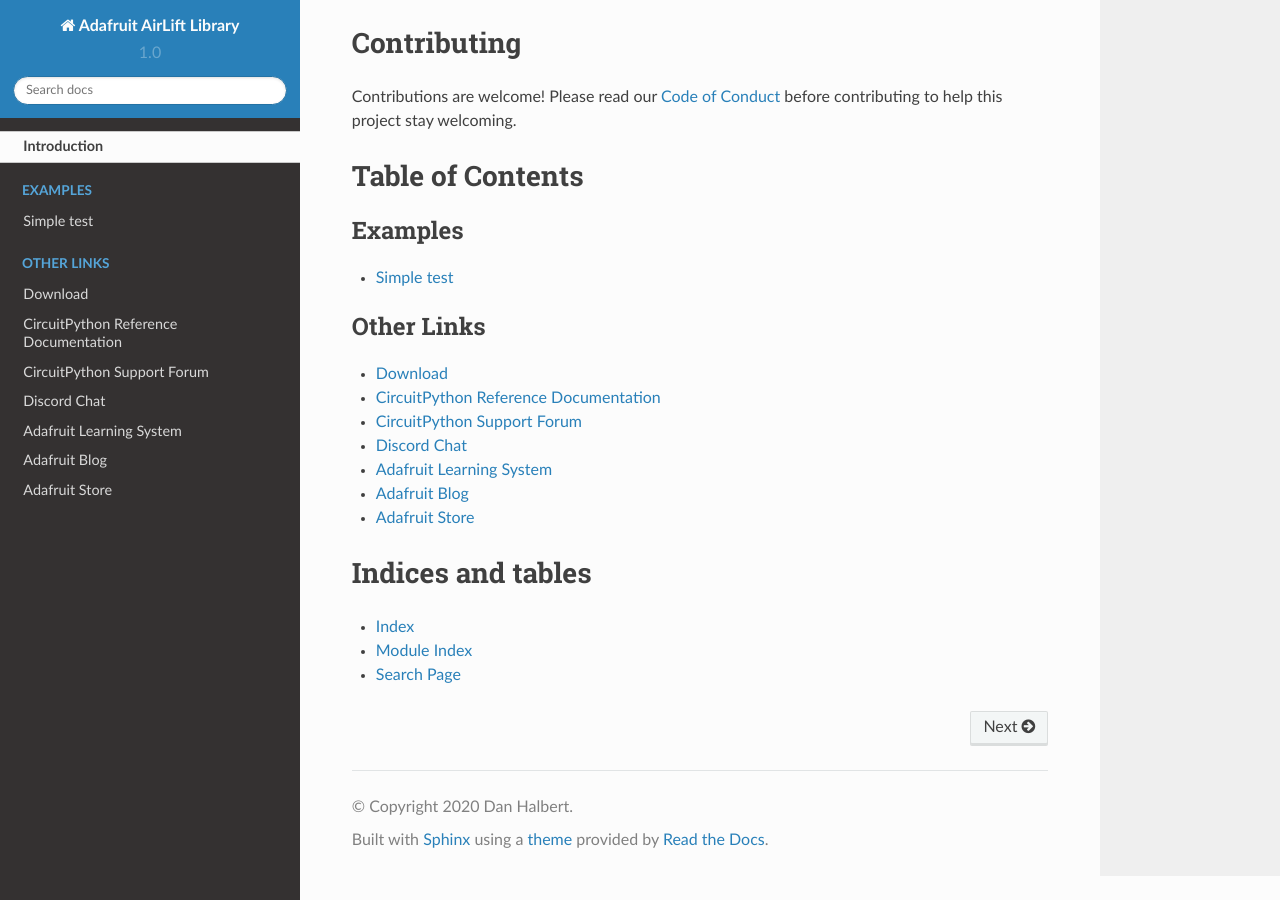
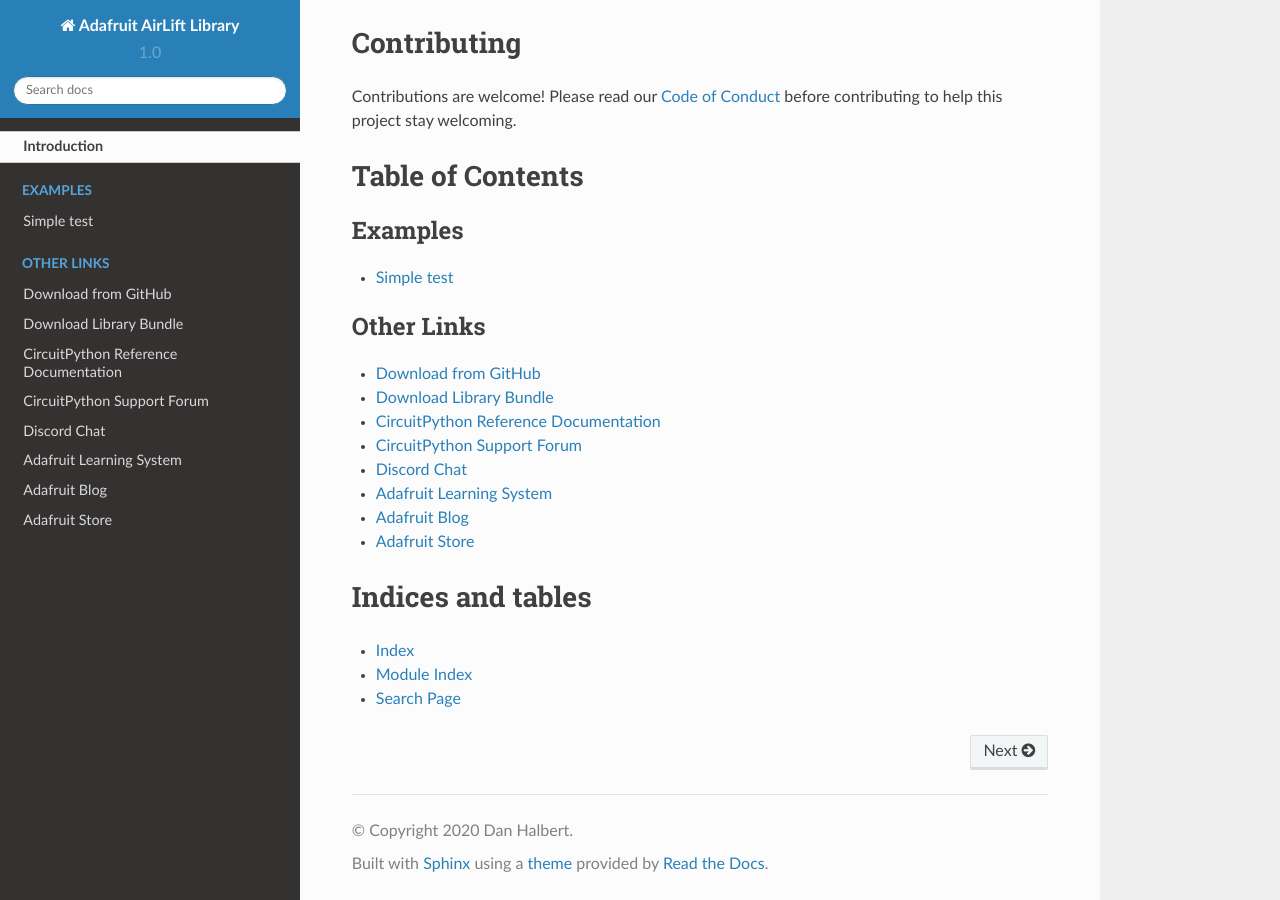
Before and after one commit to adafruit/Adafruit_CircuitPython_AirLift, a Sphinx documentation site: the page built from docs/index.rst, in a window 1280 px wide and 900 px high, scrolled down 1462 px. Built offline with Sphinx 7.4.7 and the Read the Docs theme 2.0.0, drawn with Linux system fonts in a browser that asks for light colours.

Commit message:
Added cp.org link to index.rst

```diff
--- a/docs/index.rst
+++ b/docs/index.rst
@@ -29,7 +29,8 @@
 .. toctree::
     :caption: Other Links
 
-    Download <https://github.com/adafruit/Adafruit_CircuitPython_AirLift/releases/latest>
+    Download from GitHub <https://github.com/adafruit/Adafruit_CircuitPython_AirLift/releases/latest>
+    Download Library Bundle <https://circuitpython.org/libraries>
     CircuitPython Reference Documentation <https://docs.circuitpython.org>
     CircuitPython Support Forum <https://forums.adafruit.com/viewforum.php?f=60>
     Discord Chat <https://adafru.it/discord>
```
